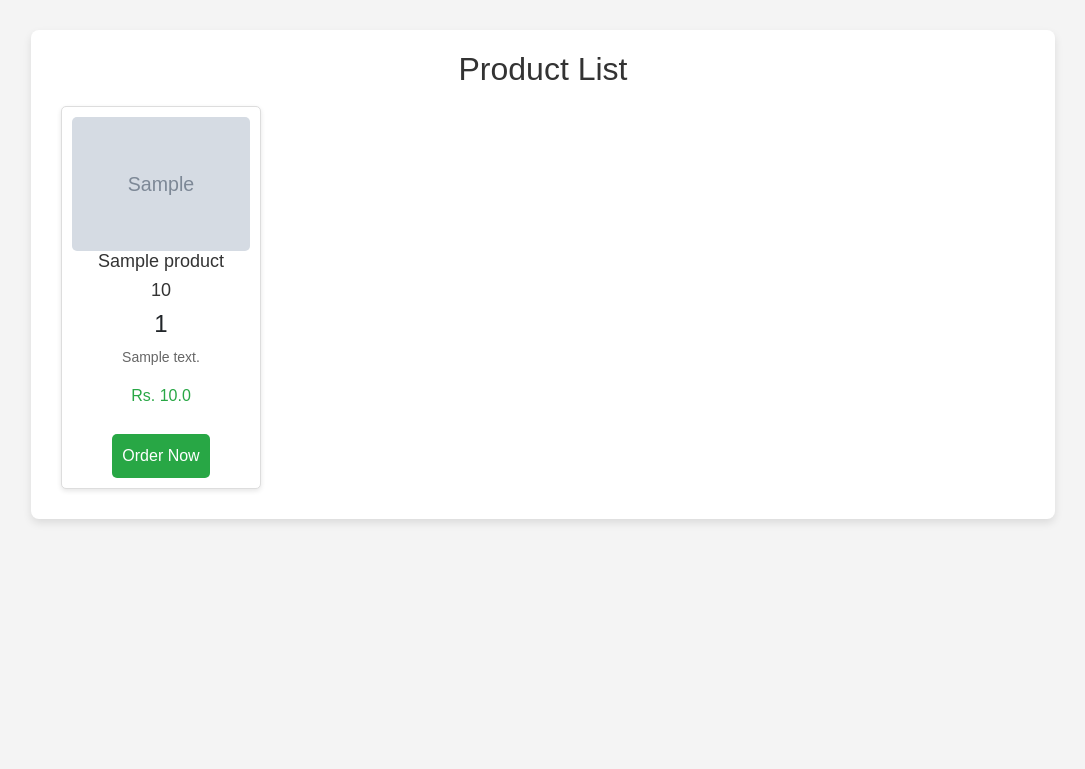
After one commit to nethmidilekshakavi/JSP-Project, a Java web app: page /AAA.jsp in a window 1280 px wide. The commit adds this page. Shown: the top 769 px of the page, without its empty margins (97-1182 px from the left). Run offline with Tomcat 11, a stand-in JSP engine, Linux system fonts and the light colour scheme; tables that the repository leaves empty or names only in its code hold one stand-in row (values such as "Sample post"); grey boxes marked "Sample" are stand-in pictures.

Commit message:
Product save and auto create card successful

```diff
--- a/src/main/java/com/example/lk/ijse/img/ProductManagementSave.java
+++ b/src/main/java/com/example/lk/ijse/product/ProductManagementSave.java
@@ -1,4 +1,4 @@
-package com.example.lk.ijse.img;
+package com.example.lk.ijse.product;
 
 import jakarta.annotation.Resource;
 import jakarta.servlet.ServletException;
@@ -8,7 +8,6 @@ import jakarta.servlet.http.HttpServlet;
 import jakarta.servlet.http.HttpServletRequest;
 import jakarta.servlet.http.HttpServletResponse;
 import jakarta.servlet.http.Part;
-
 import javax.sql.DataSource;
 import java.io.FileOutputStream;
 import java.io.IOException;
@@ -73,4 +72,5 @@ public class ProductManagementSave extends HttpServlet {
             resp.sendRedirect("ProductMangemt.jsp?error=An error occurred while saving the product");
         }
     }
+
 }
--- /dev/null
+++ b/src/main/webapp/AAA.jsp
@@ -0,0 +1,121 @@
+<%@ page import="java.sql.*" %>
+<%@ page contentType="text/html;charset=UTF-8" language="java" %>
+<html>
+<head>
+    <title>Product List</title>
+    <link href="https://maxcdn.bootstrapcdn.com/bootstrap/4.5.2/css/bootstrap.min.css" rel="stylesheet">
+    <style>
+        body {
+            font-family: Arial, sans-serif;
+            background-color: #f4f4f4;
+            margin: 0;
+            padding: 0;
+        }
+        .container {
+            width: 80%;
+            margin: 30px auto;
+            background-color: #fff;
+            padding: 20px;
+            border-radius: 8px;
+            box-shadow: 0 4px 8px rgba(0, 0, 0, 0.1);
+        }
+        h1 {
+            text-align: center;
+            color: #333;
+            font-size: 2em;
+        }
+        .product-card {
+            border: 1px solid #ddd;
+            border-radius: 5px;
+            padding: 10px;
+            margin: 10px;
+            text-align: center;
+            box-shadow: 0 2px 5px rgba(0,0,0,0.1);
+            background-color: #fff;
+            display: inline-block;
+            width: 200px;
+        }
+        .product-card img {
+            width: 100%;
+            height: auto;
+            border-radius: 5px;
+        }
+        .product-card h2 {
+            font-size: 18px;
+            color: #333;
+        }
+        .product-card p {
+            font-size: 14px;
+            color: #666;
+        }
+        .product-card .price {
+            font-size: 16px;
+            color: #28a745;
+            margin-top: 10px;
+        }
+        .product-card .order-now {
+            background-color: #28a745;
+            color: white;
+            padding: 10px;
+            border: none;
+            border-radius: 5px;
+            cursor: pointer;
+            transition: background-color 0.3s ease;
+            margin-top: 10px;
+        }
+        .product-card .order-now:hover {
+            background-color: #218838;
+        }
+    </style>
+</head>
+<body>
+
+<div class="container">
+    <h1>Product List</h1>
+    <div class="row">
+
+        <%
+            try {
+                // Database connection
+                Class.forName("com.mysql.cj.jdbc.Driver");
+                Connection con = DriverManager.getConnection("jdbc:mysql://localhost:3306/jsp_project", "root", "1234");
+                Statement stmt = con.createStatement();
+                ResultSet rs = stmt.executeQuery("SELECT * FROM products");
+
+                if (rs.next()) {
+                    do {
+        %>
+        <div class="col-md-4">
+            <div class="product-card">
+                <% String imgFileName = rs.getString("product_img"); %>
+                <img src="img/<%= imgFileName %>" alt="Product Image">
+                <h2><%= rs.getString("product_name") %></h2>
+                <h2><%= rs.getString("stock_quantity") %></h2>
+                <h4><%= rs.getString("product_id") %></h4>
+                <p><%= rs.getString("description") %></p>
+                <p class="price">Rs. <%= rs.getDouble("price") %></p>
+                <button class="order-now">Order Now</button>
+            </div>
+        </div>
+        <%
+            } while (rs.next());
+        } else {
+        %>
+        <p class="no-data">No Products available.</p>
+        <%
+            }
+            rs.close();
+            stmt.close();
+            con.close();
+        } catch (Exception e) {
+            e.printStackTrace();
+        %>
+        <p class="text-danger text-center">Error fetching products.</p>
+        <%
+            }
+        %>
+    </div>
+</div>
+
+</body>
+</html>
--- a/src/main/webapp/Products/ClothingProducts.jsp
+++ b/src/main/webapp/Products/ClothingProducts.jsp
@@ -39,7 +39,7 @@
 
 
 
-        <div class="card">
+        <%--<div class="card">
                 <img src="../Image/Categories/clothes/629c5c3dcca16da8552d29148adceebd.jpg" alt="Baby Skirt">
                 <h3>Baby Skirt</h3>
                 <p class="description">Adorable and soft baby skirt for everyday comfort.</p>
@@ -103,7 +103,7 @@
             <a href="../Cart.jsp"><button>Order Now</button></a>
         </div>
     </div>
-</div>
+</div>--%>
 
 </body>
 </html>
```
